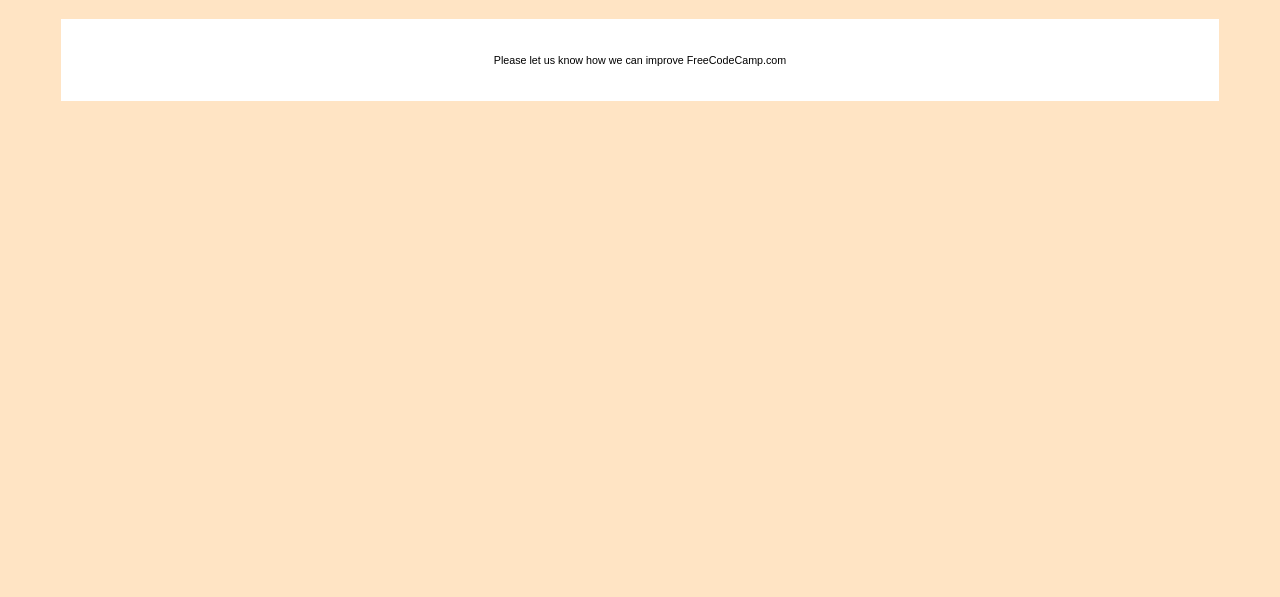
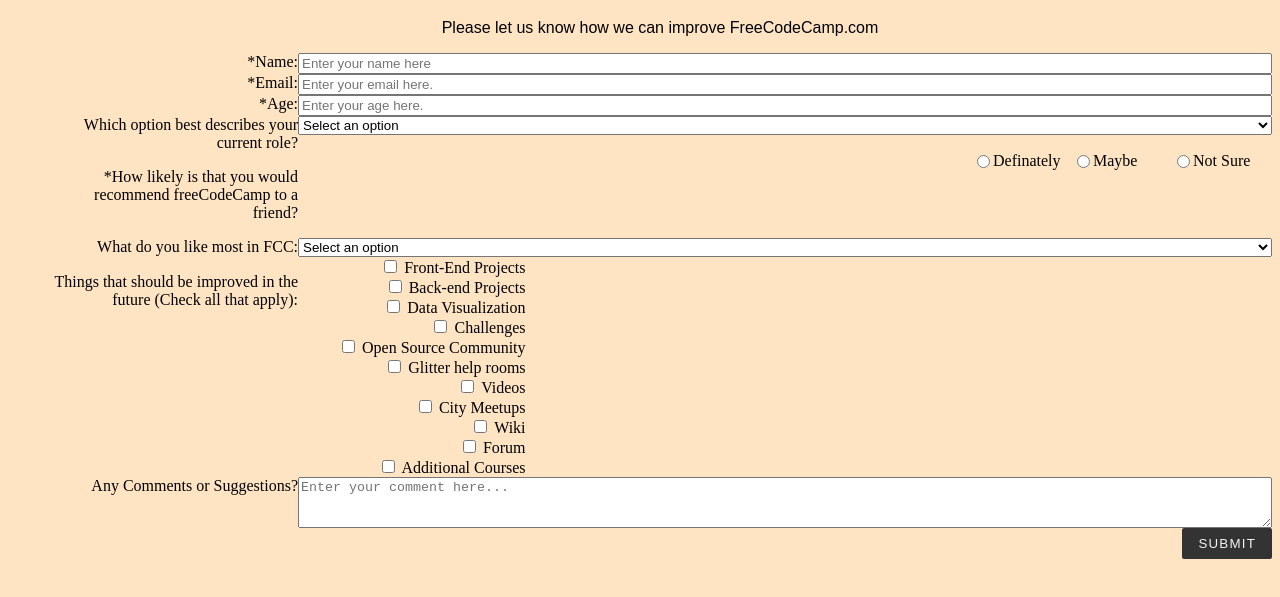
Before and after one commit to ddbff9/FCC-BuildSurveyForm, a plain HTML site: page index.html in a window 1280 px wide. Shown: the part 61-658 px from the top of the page. Drawn offline with Linux system fonts and the light colour scheme.

Commit message:
Nearing Completion

```diff
--- a/index.html
+++ b/index.html
@@ -7,17 +7,90 @@
   <meta http-equiv="X-UA-Compatible" content="ie=edge">
   <title>Document</title>
   <link rel="stylesheet" href="style.css" />
+  <script src="https://cdn.freecodecamp.org/testable-projects-fcc/v1/bundle.js"></script>
 </head>
 <body>
   <div>
     <h1 id="title" class="h1">Survey Form</h1>
   </div>
 
-  <div id="form">
-    <form class="form">
-        <h6 class="h6">Please let us know how we can improve FreeCodeCamp.com</h6>
-
+    <form id="survey-form">
+      <ul class="flex-outer">
+        <p class="h6" id="description">Please let us know how we can improve FreeCodeCamp.com</p>
+        <li>
+          <label for="name" id="name-label">*Name:</label>
+          <input type="text" id="name" placeholder="Enter your name here">
+        </li>
+        <li>
+          <label for="email" id="email-label">*Email:</label>
+          <input type="email" id="email" placeholder="Enter your email here.">
+        </li>
+        <li>
+          <label for="age" id="number-label">*Age:</label>
+          <input type="number" id="number" placeholder="Enter your age here.">
+        </li>
+        <li>
+          <label for="option">Which option best describes your current role?</label>
+            <select id="dropdown">
+              <option value="" disabled selected>Select an option</option>
+              <option value="student">Student</option>
+              <option value="fullTimeJob">Full Time Job</option>
+              <option value="fullTYimeLearner">Full Time    Learner</option>
+              <option value="preferNotToSay">Prefer Not To  Say</option>
+              <option value="other">Other</option>
+            </select>
+        </li>
+        <li>
+          <p>*How likely is that you would recommend freeCodeCamp to a friend?</p>
+          <ul class="flex-inner">
+            <li>
+              <input type="radio" name="recommend" value="definately">
+              <label>Definately</label><br>
+            </li>
+            <li>
+              <input type="radio" name="recommend" value="maybe">
+              <label>Maybe</label><br>
+            </li>
+            <li>
+              <input type="radio" name="recommend" value="notSure">
+              <label>Not Sure</label>
+            </li>
+          </ul>
+        </li>
+        <li>
+          <label for="likeMost">What do you like most in FCC:</label>
+          <select>
+            <option value="" disabled selected>Select an option</option>
+            <option value="challenges">Challenges</option>
+            <option value="projects">Projects</option>
+            <option value="community">Community</option>
+            <option value="openSource">Open Source</option>
+          </select>
+        </li>
+        <li>
+          <p>Things that should be improved in the future (Check all that apply):</p>
+          <ul class="checkboxes">
+            <input type="checkbox" name="frontEndProjects" value=""> Front-End Projects<br>
+            <input type="checkbox" name="backEndProjects" value=""> Back-end Projects<br>
+            <input type="checkbox" name="dataVisualization" value=""> Data Visualization<br>
+            <input type="checkbox" name="challenges" value=""> Challenges<br>
+            <input type="checkbox" name="openSourceCommunity" value=""> Open Source Community<br>
+            <input type="checkbox" name="glitterHelpRooms" value=""> Glitter help rooms<br>
+            <input type="checkbox" name="videos" value=""> Videos<br>
+            <input type="checkbox" name="cityMeetups" value=""> City Meetups<br>
+            <input type="checkbox" name="wiki" value=""> Wiki<br>
+            <input type="checkbox" name="forum" value=""> Forum<br>
+            <input type="checkbox" name="additionalCourses" value=""> Additional Courses<br>
+          </ul>
+        </li>
+        <li>
+          <label for="comments">Any Comments or Suggestions?</label>
+          <textarea rows="3" id="comments" placeholder="Enter your comment here..."></textarea>
+        </li>
+        <li>
+          <button type="submit">Submit</button>
+        </li>
+      </ul>
     </form>
-  </div>
 </body>
 </html>
--- a/style.css
+++ b/style.css
@@ -13,10 +13,60 @@ body{
   font-weight: 100;
   font-family: Arial, Helvetica, sans-serif;
 }
-.form{
-  background-color: white;
-  width: 90%;
-  padding: 10px;
-  margin: auto;
-  font-family: Arial, Helvetica, sans-serif;
+.flex-outer li,
+.flex-inner{
+  display: flex;
+  flex-wrap: wrap;
+  align-items: flex-start;
+  text-align: right;
 }
+
+.flex-outer > li > label,
+.flex-outer li p{
+  flex:  1 0 220px;
+  max-width: 250px;
+  align-items: flex-start;
+}
+
+.flex-outer > li > label + *,
+.flex-inner {
+  flex: 1 0 220px;
+}
+.flex-inner li {
+  flex-wrap: wrap;
+  width: 10px;
+  align-items: flex-start;
+}
+
+.flex-outer li button{
+  margin-left: auto;
+  padding: 8px 16px;
+  border: none;
+  background: #333;
+  color: #f2f2f2;
+  text-transform: uppercase;
+  letter-spacing: 0.09em;
+  border-radius: 2px;
+}
+
+.flex-inner li{
+  width: 100px;
+  flex-wrap: wrap;
+  justify-content: left;
+  align-items: flex-start;
+
+}
+
+.flex-inner {
+  justify-content: right;
+}
+.checkboxes li{
+  justify-content: left;
+  text-align: left;
+}
+.requiredInfo{
+  text-anchor: end;
+  display: flex;
+  flex-direction: row;
+  align-items: baseline;
+  }
```
